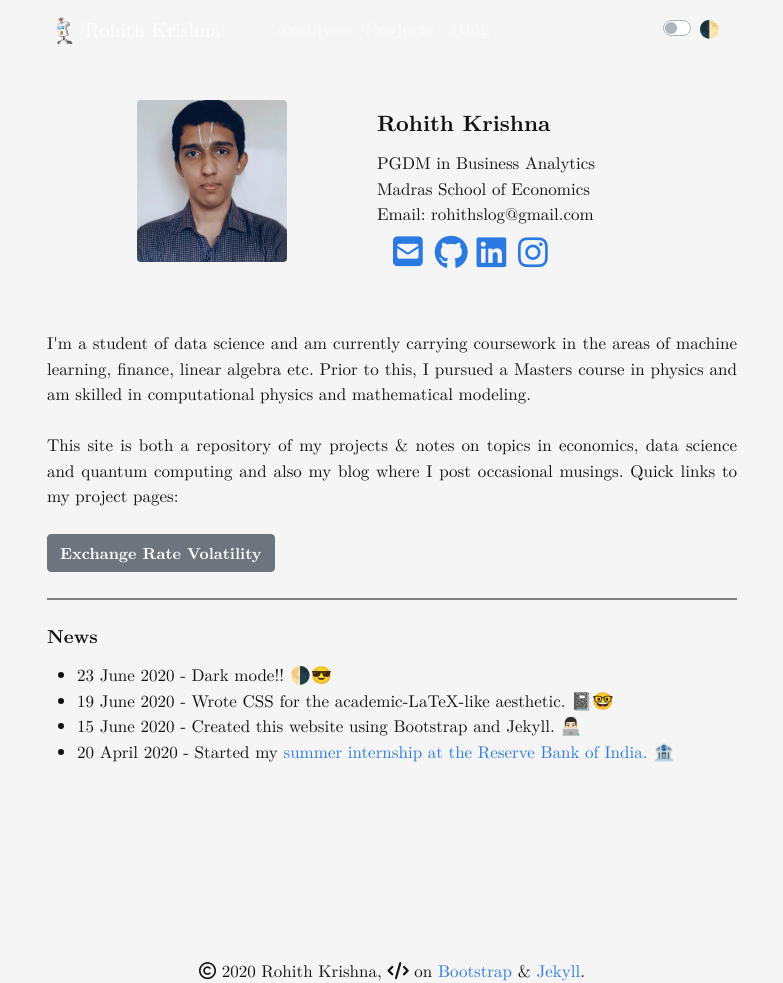
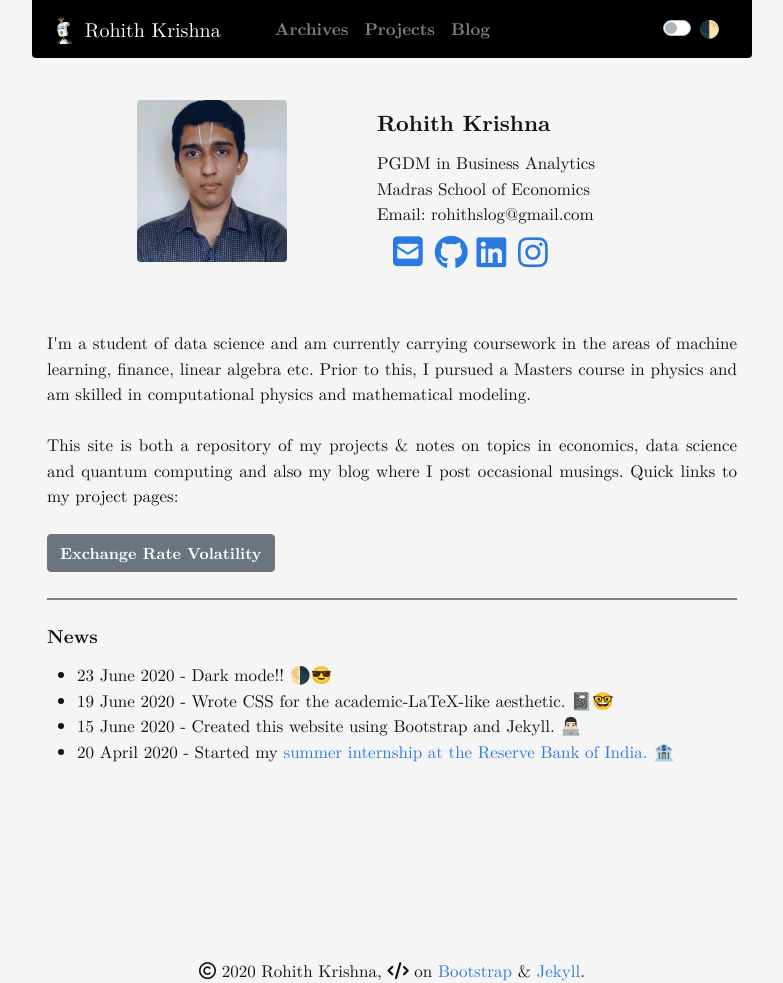
Before and after one commit to rohithmay/rohithmay.github.io, a Jekyll site: the page built from index.md, in a window 1280 px wide. Shown: the whole page, without its empty margins (248-1031 px from the left). Built offline with Jekyll 4.4.1, drawn with Linux system fonts in a browser that asks for light colours; nearby versions of some CDN libraries; a style sheet for code colours, icons or effects is not loaded.

Commit message:
Update navbar.html

```diff
--- a/_includes/navbar.html
+++ b/_includes/navbar.html
@@ -1,4 +1,4 @@
-<nav class="navbar navbar-expand-md navbar-dark rounded-bottom" style = "background-color: #0000000;" role="navigation">
+<nav class="navbar navbar-expand-md navbar-dark rounded-bottom" style = "background-color: #000000;" role="navigation">
   <!-- Use this for black background in dark mode style = "background-color: #000000;"" -->
   <!-- Use sticky-top in class above
  -->
```
